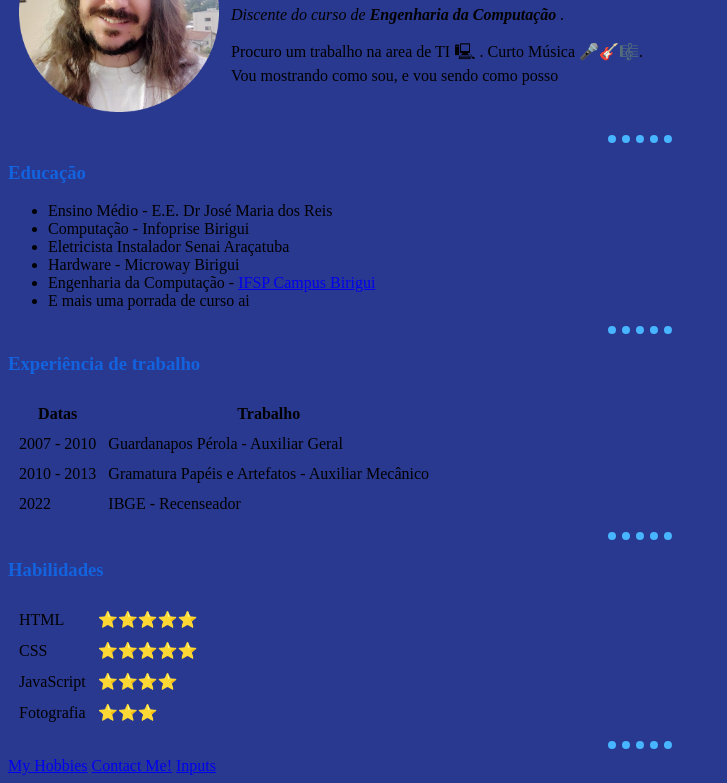
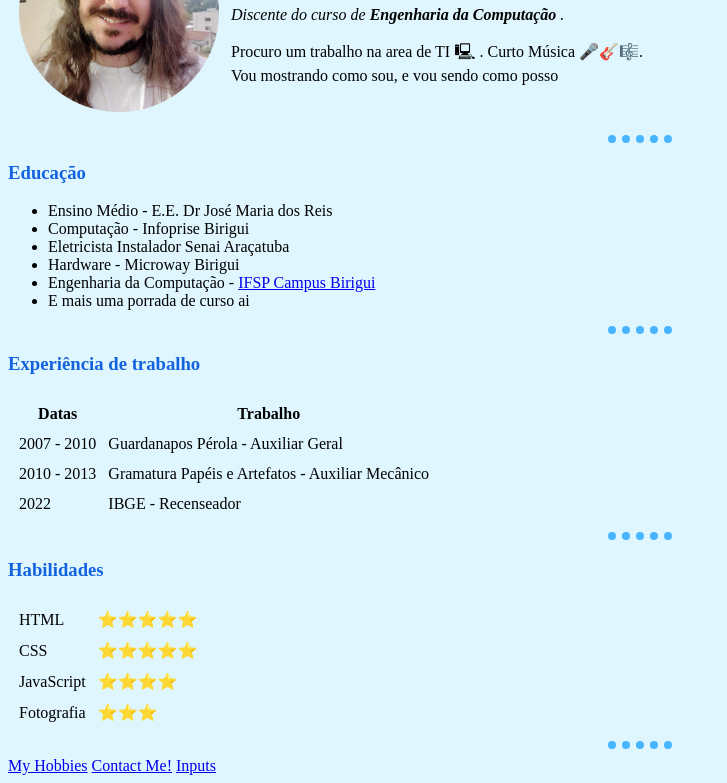
Before and after one commit to djavanc/cv2.0-css, a plain HTML site: page index.html in a window 1280 px wide. Shown: the part 107-890 px from the top of the page, without its empty margins (0-727 px from the left). Drawn offline with Linux system fonts and the light colour scheme.

Commit message:
Update styles.css

```diff
--- a/css/styles.css
+++ b/css/styles.css
@@ -1,5 +1,5 @@
   body {
-    background-color: #2A3990;
+    background-color: #DFF6FF;
   }
 
   h1 {
```
